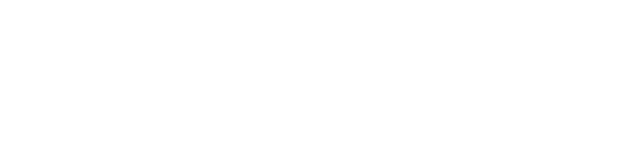
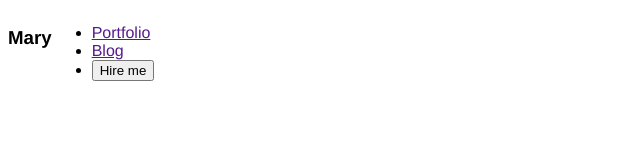
Before and after one commit to jaber669/web-developer-protfolio, a plain HTML site: page index.html in a window 1280 px wide. Shown: the whole page, without its empty margins (0-640 px from the left). Drawn offline with Linux system fonts and the light colour scheme.

Commit message:
drive change

```diff
--- a/index.html
+++ b/index.html
@@ -4,10 +4,18 @@
     <meta charset="UTF-8">
     <meta name="viewport" content="width=device-width, initial-scale=1.0">
     <title>Web Developer Portfolio</title>
+        <link rel="stylesheet" href="styles/portfolio.css">
 </head>
 <body>
     <header>
-
+        <nav>
+            <h3>Mary</h3>
+            <ul>
+                <li><a href="">Portfolio</a></li>
+                <li><a href="">Blog</a></li>
+                <li><button>Hire me</button></li>
+            </ul>
+        </nav>
     </header>
     <main>
 
--- /dev/null
+++ b/styles/portfolio.css
@@ -0,0 +1,8 @@
+/* common shared styles */
+    body{
+        font-family:'Franklin Gothic Medium', 'Arial Narrow', Arial, sans-serif;
+    }
+/* nav related styles */
+nav{
+    display: flex;
+}
```
